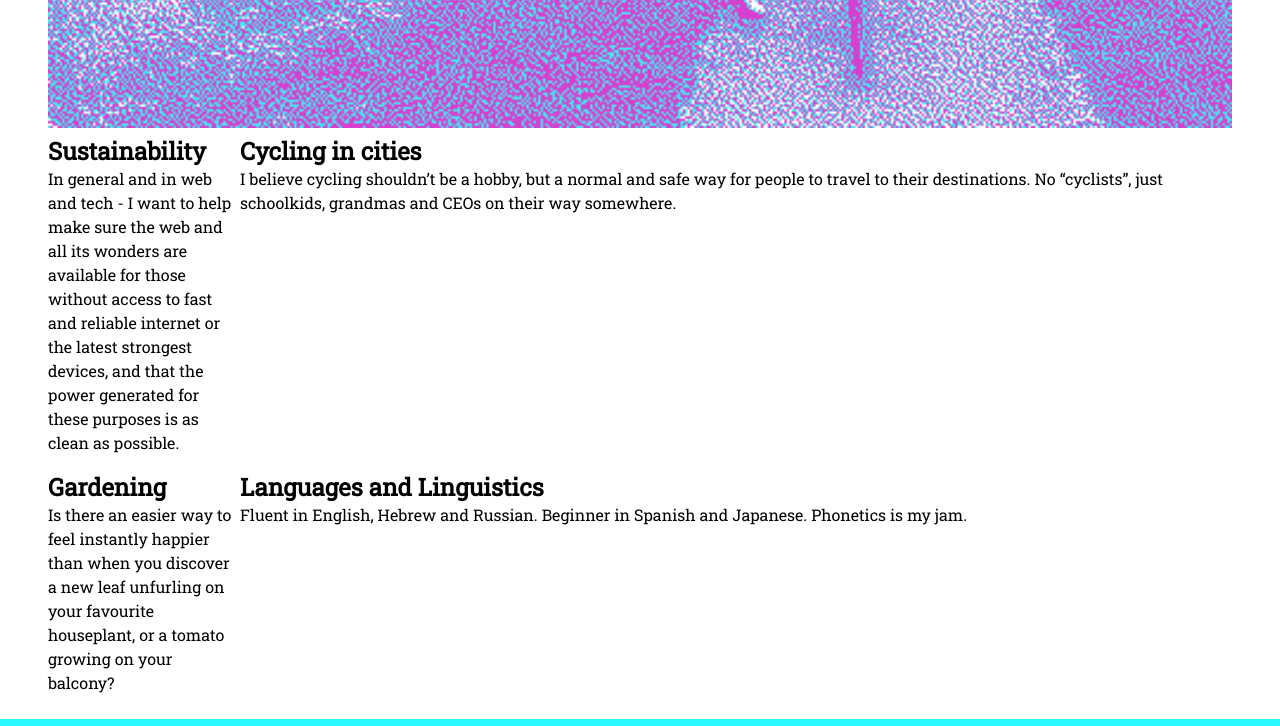
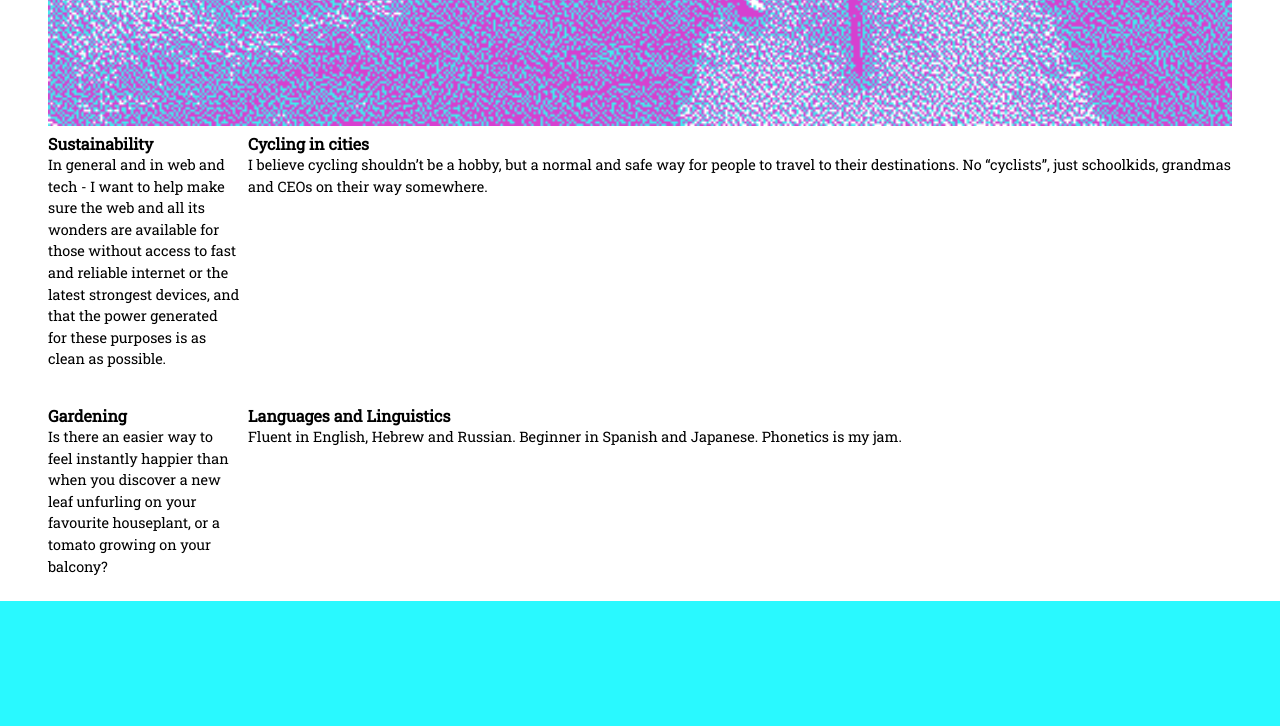
Before and after one commit to daria-kafler/Daria-portfolio, a plain HTML site: page index.html in a window 1280 px wide. Shown: the part 3820-4546 px from the top of the page. Drawn offline with Linux system fonts and the light colour scheme.

Commit message:
tweaked grid display for interests, changed interests font

```diff
--- a/styles/style.css
+++ b/styles/style.css
@@ -273,6 +273,7 @@ article img {
     margin-bottom: 4rem;
 }
 
+/* Interests */
 .more-about img {
     width: 100%;
     opacity: 75%;
@@ -280,16 +281,17 @@ article img {
 .interests-wrapper {
     display: grid;
     grid-template-columns: 12rem auto;
-    grid-template-rows: 21rem auto;
+    grid-template-rows: 17rem auto;
+    grid-column-gap: 8px;
 }
 .more-about h4 {
-    font-size: var(--default-body-font-size);
+    font-size: var(--more-tech-list-font-size);
 }
 .more-about p {
-    font-size: var(--more-tech-list-font-size);
+    font-size: var(--tech-used-in-projects-font-size);
 }
 .more-about article {
-    font-size: var(--more-tech-list-font-size);
+    font-size: var(--tech-used-in-projects-font-size);
 }
 
 /* Color block shape */
@@ -305,6 +307,8 @@ article img {
     left: -96vw;
     height: 90%;
 }
+
+/* Contact form area */
 .contact {
     height: 450px;
     margin-top: 8rem;
```
